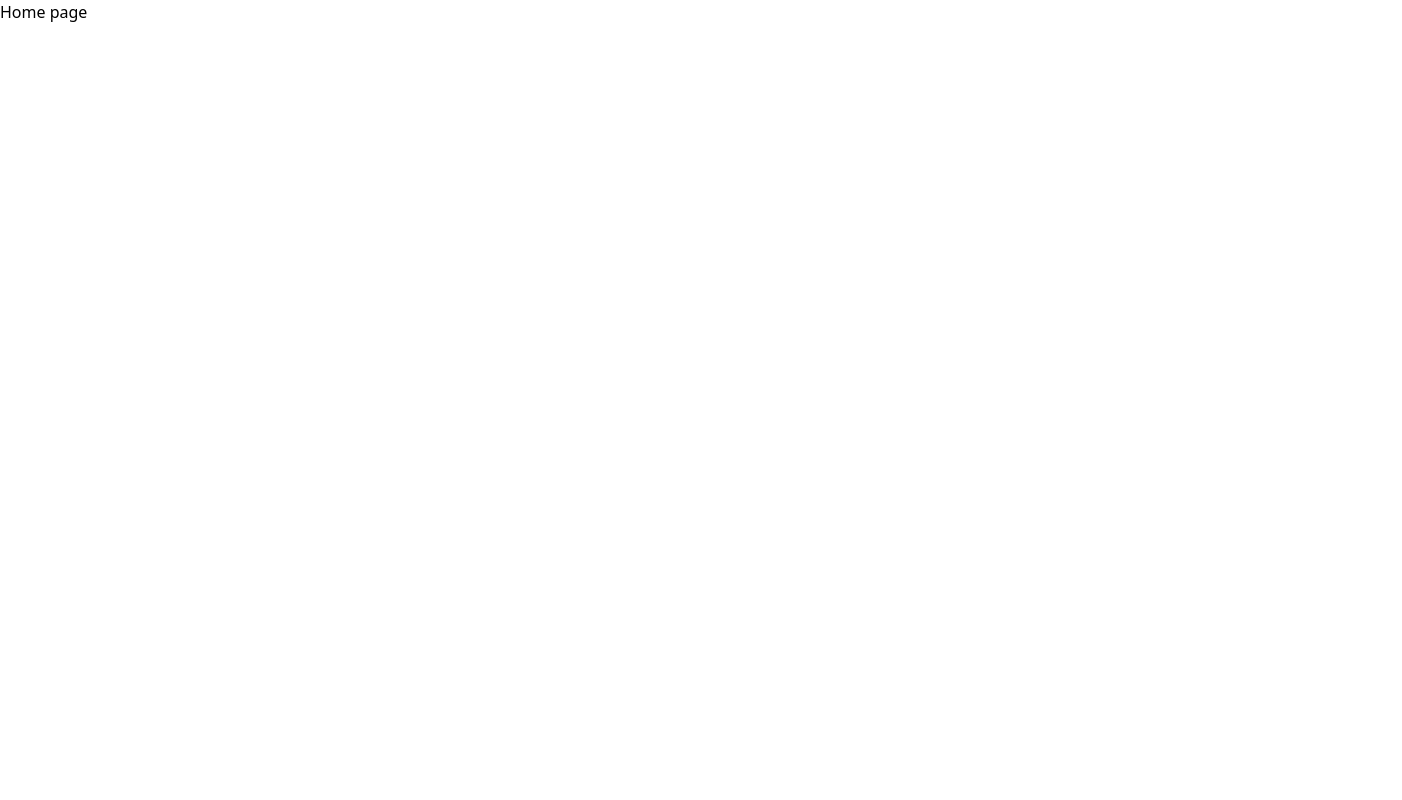
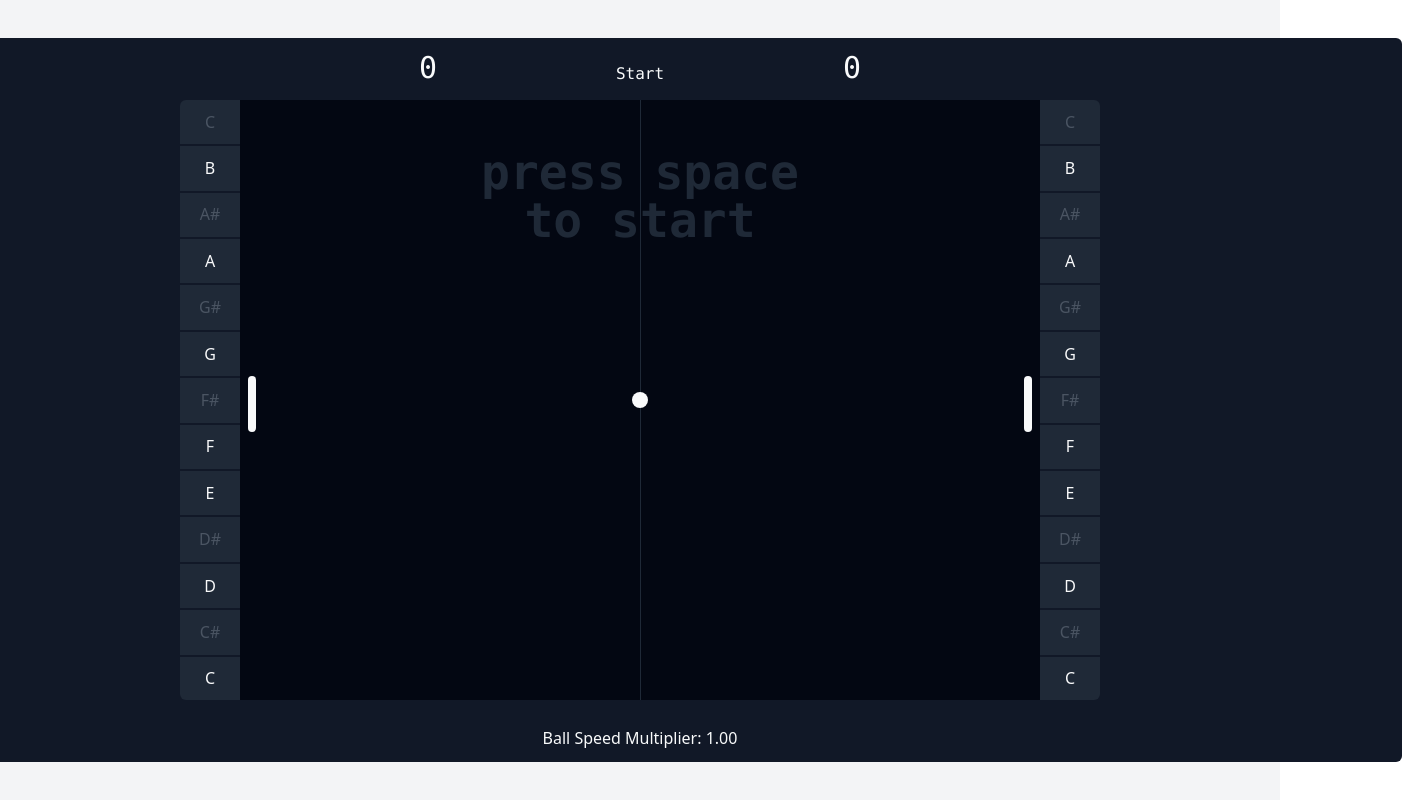
Before and after one commit to albla038/Pitch-Pong, a Next.js app: page / in a window 1280 px wide. Shown: the whole page, 1402 px wide, since content can reach past the window. Built offline with nearby package versions, Linux system fonts and the light colour scheme; no server answers.

Commit message:
Moved pong route to root

```diff
--- a/app/page.tsx
+++ b/app/page.tsx
@@ -1,9 +1,10 @@
+import Pong from "@/app/pong";
+
+
 export default function Page() {
-
   return (
-    <div>
-      <h1>Home page</h1>
-
-    </div>
+    <main>
+      <Pong />
+    </main>
   );
 }
--- a/app/pong/page.tsx
+++ /dev/null
@@ -1,9 +0,0 @@
-import Pong from "@/app/pong/pong";
-
-export default function Page() {
-  return (
-    <main>
-      <Pong />
-    </main>
-  );
-}
```
Also changed, not shown: app/pong.tsx (renamed from app/pong/pong.tsx, +7 -7 lines), app/ball.tsx (renamed from app/pong/ball.tsx), app/half-way-line.tsx (renamed from app/pong/half-way-line.tsx), app/music-scale.tsx (renamed from app/pong/music-scale.tsx), app/paddle.tsx (renamed from app/pong/paddle.tsx), app/title.tsx (renamed from app/pong/title.tsx), app/visualizer.tsx (renamed from app/pong/visualizer.tsx).
